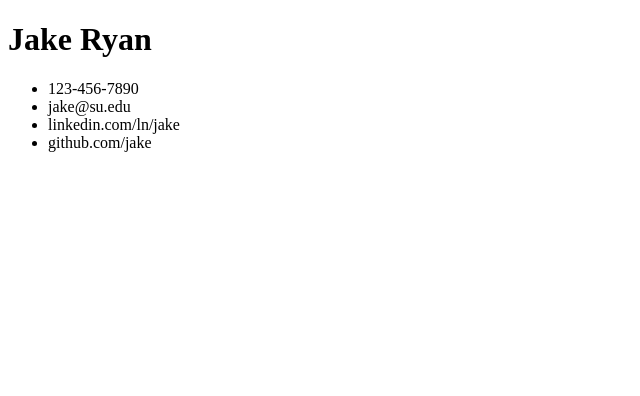
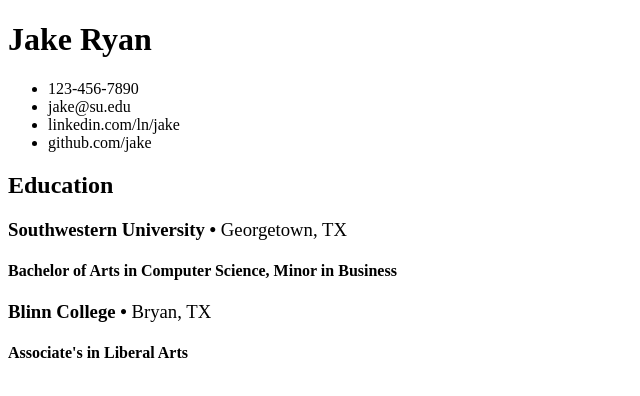
Before and after one commit to endulum/odin-cv-app, a React (Vite) app: page / in a window 1280 px wide. Shown: the top 396 px of the page, without its empty margins (0-640 px from the left). Built offline with nearby package versions, Linux system fonts and the light colour scheme.

Commit message:
"Education" component, tidied up General component

```diff
--- a/src/App.jsx
+++ b/src/App.jsx
@@ -1,4 +1,5 @@
-import General from './components/General';
+import General from './components/cv/General';
+import Education from './components/cv/Education';
 
 const general = {
   name: 'Jake Ryan',
@@ -8,8 +9,27 @@ const general = {
   gitHub: 'github.com/jake',
 };
 
+const education = [
+  {
+    school: 'Southwestern University',
+    degree: 'Bachelor of Arts in Computer Science, Minor in Business',
+    location: 'Georgetown, TX',
+    // start: '2018-09',
+    // end: '2021-05',
+  }, {
+    school: 'Blinn College',
+    degree: 'Associate\'s in Liberal Arts',
+    location: 'Bryan, TX',
+    // start: '2014-09',
+    // end: '2018-05',
+  },
+];
+
 export default function App() {
   return (
-    <General details={general} />
+    <>
+      <General details={general} />
+      <Education details={education} />
+    </>
   );
 }
--- /dev/null
+++ b/src/components/cv/Education.jsx
@@ -0,0 +1,25 @@
+export default function Education({ details }) {
+  return (
+    <div className="education">
+      <h2>Education</h2>
+      <div className="education-list">
+        {details.map((school) => <School key={school.school} details={school} />)}
+      </div>
+    </div>
+  );
+}
+
+function School({ details }) {
+  return (
+    <div className="education-details">
+      <h3 className="education-school">
+        {details.school}
+        {' '}
+        •
+        {' '}
+        <span style={{ fontWeight: 'normal' }}>{details.location}</span>
+      </h3>
+      <h4 className="education-school">{details.degree}</h4>
+    </div>
+  );
+}
--- /dev/null
+++ b/src/components/cv/General.jsx
@@ -0,0 +1,13 @@
+export default function General({ details }) {
+  return (
+    <div className="general">
+      {details.name && <h1 className="general-name">{details.name}</h1>}
+      <ul className="general-details">
+        {details.tel && <li className="general-detail">{details.tel}</li>}
+        {details.email && <li className="general-detail">{details.email}</li>}
+        {details.linkedIn && <li className="general-detail">{details.linkedIn}</li>}
+        {details.gitHub && <li className="general-detail">{details.gitHub}</li>}
+      </ul>
+    </div>
+  );
+}
```
